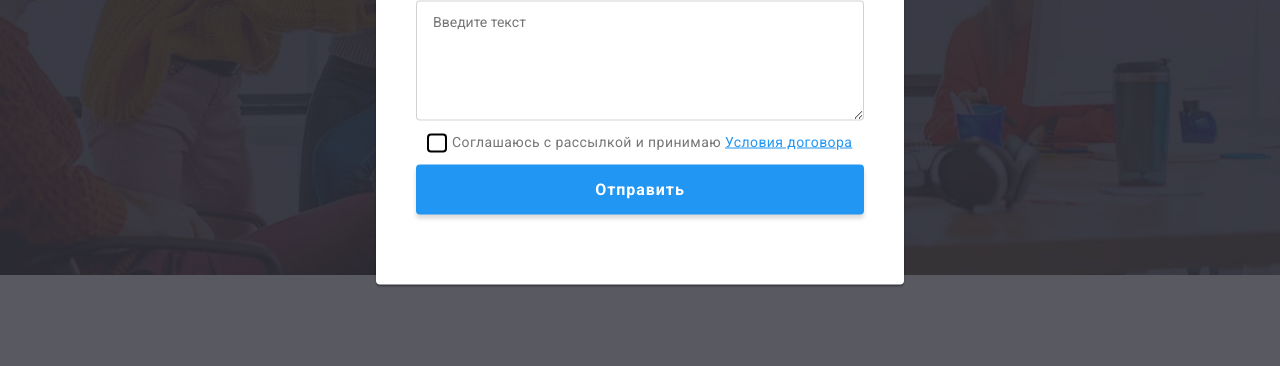
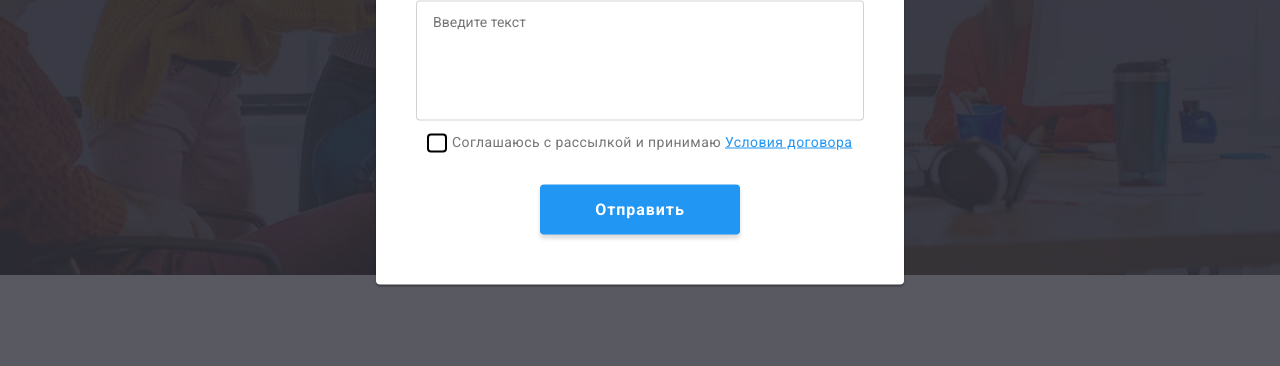
Before and after one commit to AegisVP/goit-markup-hw-06, a plain HTML site: page index.html in a window 1280 px wide. Both pictures are taken after a click on the button "Заказать услугу". Shown: the part 406-772 px from the top of the page. Drawn offline with nearby package versions, Linux system fonts and the light colour scheme.

Commit message:
fixed margins

```diff
--- a/css/styles.css
+++ b/css/styles.css
@@ -677,7 +677,7 @@ body {
   margin: 0;
 }
 
-.form-feedback > .form-field:not(:last-child) {
+.form-feedback > .form-field:not(:last-of-type) {
   margin: 0 0 10px;
 }
 
@@ -732,12 +732,12 @@ body {
   transform: translateY(-50%);
   width: 18px;
   height: 18px;
-  /* background-color: red; */
 }
 
 .form-feedback .comment {
   height: 120px;
   padding: 12px 16px;
+  resize: none;
 }
 
 .form-feedback > .form-field.checkbox {
@@ -746,6 +746,7 @@ body {
   align-items: center;
   justify-content: flex-start;
   padding-left: 13px;
+  /* margin-bottom: 0; */
 }
 
 .form-feedback > .form-field.checkbox > .input {
@@ -784,7 +785,6 @@ body {
 }
 
 .form-feedback > .form-field.checkbox > .label {
-  /* position: relative; */
   margin-left: 7px;
   margin-bottom: 0;
 
@@ -799,7 +799,10 @@ body {
   color: var(--active-link-color);
 }
 
-/* .modal-window {} */
+.form-feedback > .button {
+  margin: 30px auto 40px auto;
+}
+
 
 /******************************************************************
                 Portfolio - Main section styles
```
